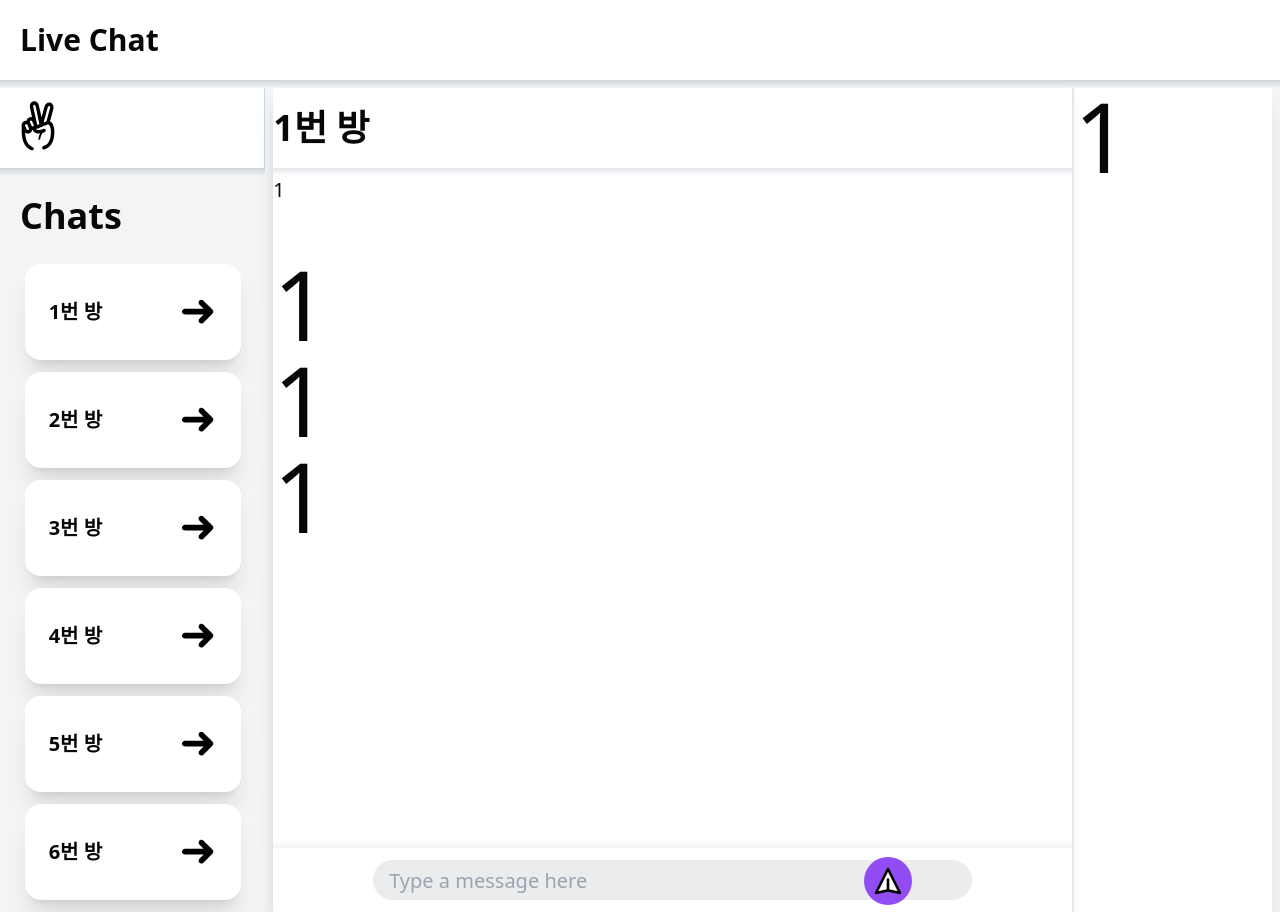
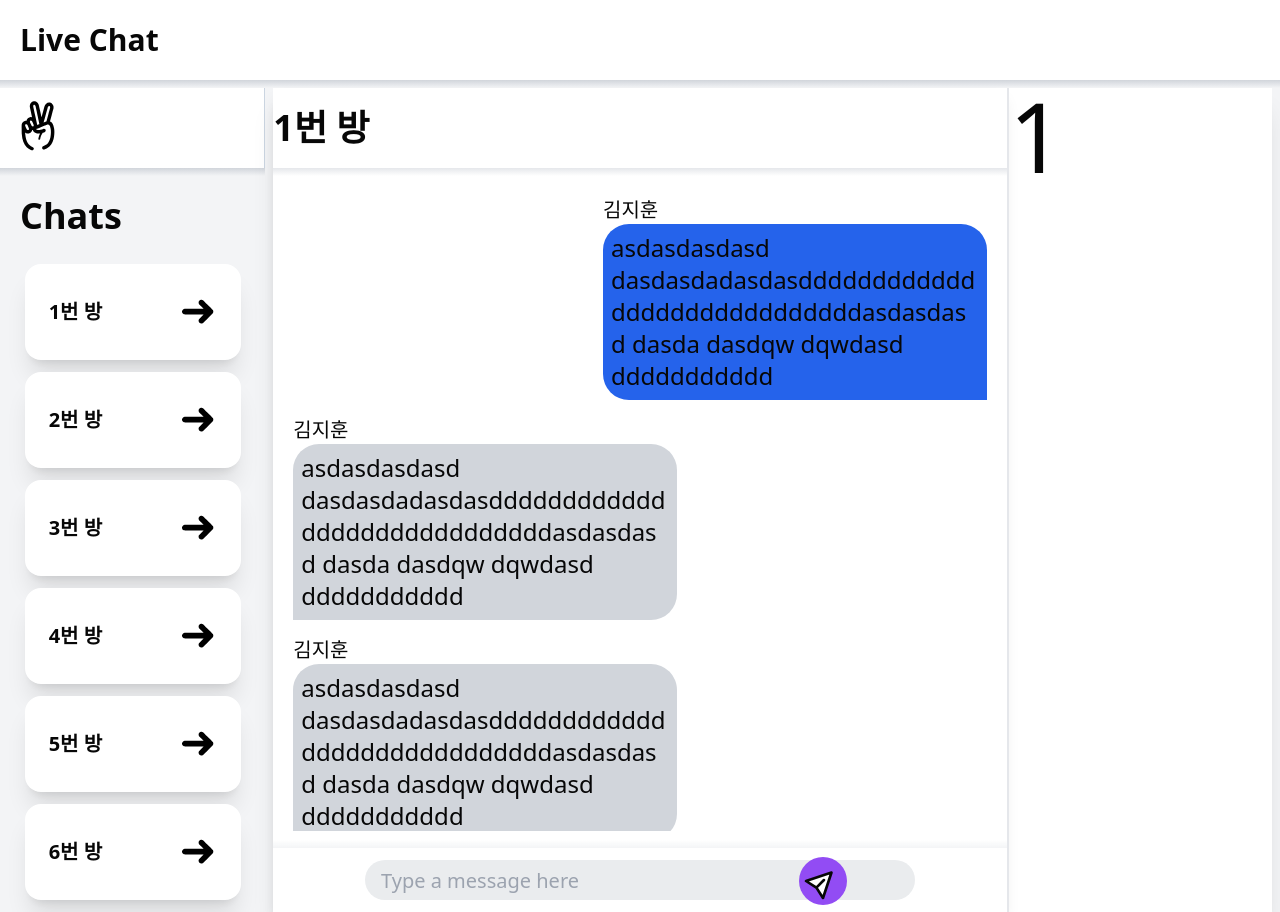
Before and after one commit to spde3289/live-chat, a Next.js app: page /1 in a window 1280 px wide. Built offline with nearby package versions, Linux system fonts and the light colour scheme.

Commit message:
feat: 채팅방 레이아웃

```diff
--- a/app/[room]/component/ParticipantCounter.tsx
+++ b/app/[room]/component/ParticipantCounter.tsx
@@ -1,6 +1,6 @@
 export default function ParticipantCounter(props: any) {
   return (
-    <section className="m-auto mx-0 h-full w-[100%] min-w-[200px] border-l-2 ">
+    <section className="w-[360px] m-auto mx-0 h-full min-w-[200px] border-l-2 ">
       {props.room}
     </section>
   );
--- /dev/null
+++ b/app/[room]/component/chatRoom/chatHistory.tsx
@@ -0,0 +1,20 @@
+const chat: any = {
+  me: "rounded-[26px_26px_0_26px] bg-blue-600 ",
+  other: "rounded-[26px_26px_26px_0] bg-gray-300",
+};
+
+export default function ChatHistory({ userType }: any) {
+  const type = userType === "me" ? "float-right" : "float-left";
+  return (
+    <>
+      <div className="mb-4">
+        <div className={type}>
+          <div className="text-xl">김지훈</div>
+          <div className={`${chat[userType]} w-min break-words max-w-96  text-2xl p-2`}>
+            asdasdasdasd dasdasdadasdasdddddddddddddddddddddddddddddasdasdasd dasda dasdqw dqwdasd ddddddddddd
+          </div>
+        </div>
+      </div>
+    </>
+  );
+}
--- a/app/[room]/component/chatRoom/chatRoom.tsx
+++ b/app/[room]/component/chatRoom/chatRoom.tsx
@@ -1,21 +1,17 @@
+import ContentContainer from "./contentContainer";
 import InputBox from "./inputBox";
 
 export default function CharRoom(props: any) {
   return (
-    <section className="flex flex-col m-auto h-full shadow-lg w-[100%] mx-0">
+    <section className="flex flex-col m-auto shadow-lg h-[824px] w-[100%] mx-0">
       <div>
         <header className="flex items-center bg-white h-20 border-slate-300 ">
           <h2 className="text-4xl font-bold">{props.room}번 방</h2>
         </header>
         <div className="h-2 bg-gradient-to-b from-gray-200"></div>
       </div>
-      <div className="flex h-full  flex-col justify-between">
-        <div className="">
-          <div className="text-xl h-20">{props.room}</div>
-          <div>{props.room}</div>
-          <div>{props.room}</div>
-          <div>{props.room}</div>
-        </div>
+      <div className="flex h-[100%] justify-between flex-col">
+        <ContentContainer room={props.room} />
         <InputBox />
       </div>
     </section>
--- /dev/null
+++ b/app/[room]/component/chatRoom/contentContainer.tsx
@@ -0,0 +1,30 @@
+import ChatHistory from "./chatHistory";
+
+export default function ContentContainer(props: any) {
+  return (
+    <>
+      <div className="flex h-[655px] flex-col will-change-scroll p-5 overflow-y-scroll">
+        <ChatHistory userType="me" />
+        <ChatHistory userType="other" />
+        <ChatHistory userType="other" />
+        <ChatHistory userType="other" />
+        <ChatHistory userType="other" />
+        <ChatHistory userType="other" />
+        <ChatHistory userType="other" />
+        <ChatHistory userType="other" />
+        <ChatHistory userType="other" />
+        <ChatHistory userType="other" />
+        <ChatHistory userType="other" />
+        <ChatHistory userType="other" />
+        <ChatHistory userType="other" />
+        <ChatHistory userType="other" />
+        <ChatHistory userType="other" />
+        <ChatHistory userType="other" />
+        <ChatHistory userType="other" />
+        <ChatHistory userType="other" />
+        <ChatHistory userType="other" />
+        <ChatHistory userType="other" />
+      </div>
+    </>
+  );
+}
--- a/app/[room]/component/chatRoom/inputBox.tsx
+++ b/app/[room]/component/chatRoom/inputBox.tsx
@@ -10,9 +10,10 @@ export default function InputBox() {
           />
           <div className="absolute right-[160px] top-[9px] flex items-center justify-center size-12 rounded-3xl bg-[#924CF4]">
             <svg
+              className="rotate-45"
               stroke="currentColor"
               fill="#ffffff"
-              stroke-width="2"
+              strokeWidth="2"
               viewBox="0 0 24 24"
               aria-hidden="true"
               height="32px"
@@ -20,8 +21,8 @@ export default function InputBox() {
               xmlns="http://www.w3.org/2000/svg"
             >
               <path
-                stroke-linecap="round"
-                stroke-linejoin="round"
+                strokeLinecap="round"
+                strokeLinejoin="round"
                 d="M12 19l9 2-9-18-9 18 9-2zm0 0v-8"
               ></path>
             </svg>
--- a/app/[room]/page.tsx
+++ b/app/[room]/page.tsx
@@ -5,7 +5,7 @@ export default function Room(props: any) {
   console.log(props);
   return (
     <main className="shadow-xl w-full mx-2 text-8xl ">
-      <div className="w-full grid grid-flow-col grid-cols-[4fr_1fr] bg-white h-full">
+      <div className="w-full flex bg-white h-full">
         <CharRoom room={props.params.room} />
         <ParticipantCounter room={props.params.room} />
       </div>
--- a/app/component/rootLayout/header.tsx
+++ b/app/component/rootLayout/header.tsx
@@ -3,7 +3,7 @@ import Link from "next/link";
 export default function Header() {
   return (
     <>
-      <header className="flex w-full h-20 bg-white items-center">
+      <header className="flex w-screen h-20 bg-white items-center">
         <h1 className="p-5 font-bold text-blue text-3xl">
           <Link href="/">Live Chat</Link>
         </h1>
--- a/app/layout.tsx
+++ b/app/layout.tsx
@@ -21,7 +21,7 @@ export default function RootLayout(props: any) {
         className={`${roboto.className}flex flex-col bg-gray-100 overflow-hidden h-screen`}
       >
         <Header />
-        <section className="flex ">
+        <section className="flex">
           <Sidebar />
           {props.children}
         </section>
```
